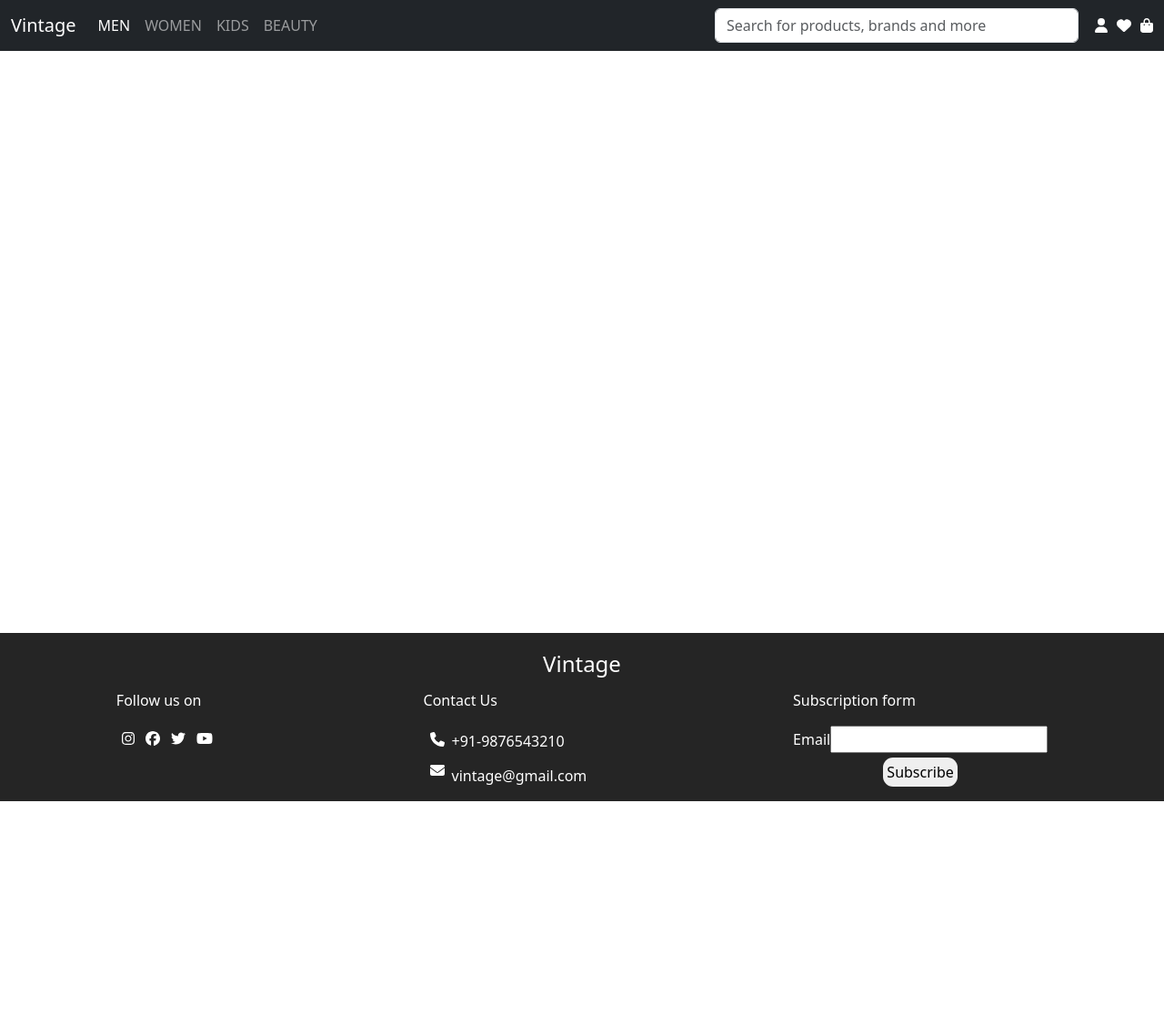
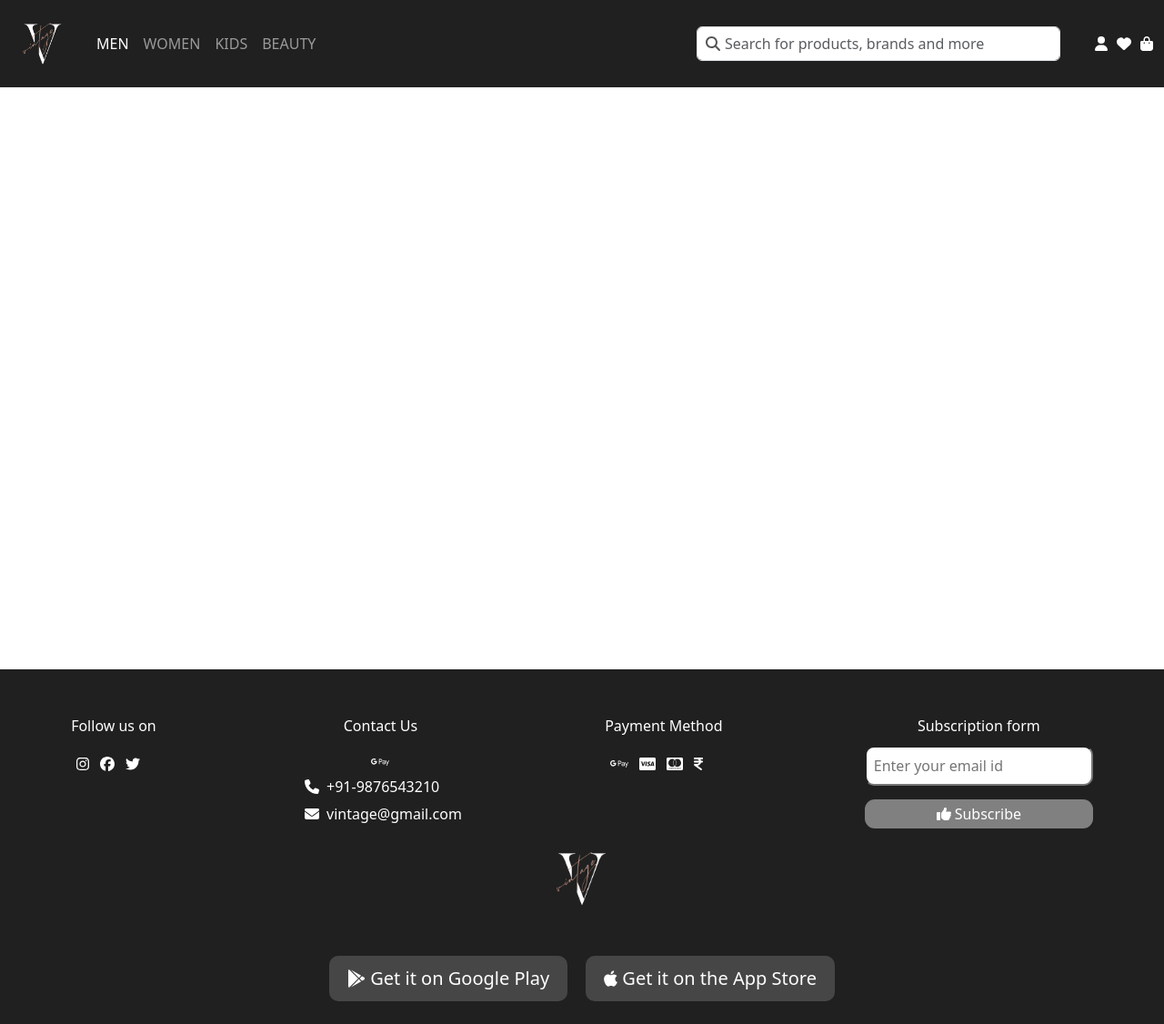
Before and after one commit to sraddhaanil/Vintage, a React (Create React App) app: page / in a window 1280 px wide. Shown: the whole page at 91% size. Before the commit the page ends 881 px from the top, so only its background shows below. Built offline with nearby package versions, Linux system fonts and the light colour scheme.

Commit message:
second commit

```diff
--- a/public/index.html
+++ b/public/index.html
@@ -2,7 +2,7 @@
 <html lang="en">
   <head>
     <meta charset="utf-8" />
-    <link rel="icon" href="%PUBLIC_URL%/favicon.ico" />
+    <link rel="icon" href="./favicon-32x32.png" />
     <meta name="viewport" content="width=device-width, initial-scale=1" />
     <meta name="theme-color" content="#000000" />
     <meta
@@ -24,7 +24,7 @@
       work correctly both with client-side routing and a non-root public URL.
       Learn how to configure a non-root public URL by running `npm run build`.
     -->
-    <title>React App</title>
+    <title>Vintage</title>
   </head>
   <body>
     <noscript>You need to enable JavaScript to run this app.</noscript>
--- a/src/components/Footer.js
+++ b/src/components/Footer.js
@@ -1,19 +1,27 @@
 import React from "react";
 import "../styles/Footer.css";
+import logoImage from "../images/logo.png";
 import { FontAwesomeIcon } from "@fortawesome/react-fontawesome";
 import {
   faInstagram,
   faFacebook,
   faTwitter,
-  faYoutube,
+  faGooglePlay,
+  faApple,
+  faGooglePay,
+  faCcVisa,
+  faCcMastercard,
+
+
 } from "@fortawesome/free-brands-svg-icons";
 
-import { faEnvelope, faPhone } from "@fortawesome/free-solid-svg-icons";
+
+import { faEnvelope, faPhone, faThumbsUp,faIndianRupeeSign, } from "@fortawesome/free-solid-svg-icons";
 
 function Footer() {
   return (
     <div className="footer">
-      <h4 id="footer-heading">Vintage</h4>
+
       <div className="content">
         <div>
           <p> Follow us on</p>
@@ -26,12 +34,13 @@ function Footer() {
           <a href="https://twitter.com/i/flow/login">
             <FontAwesomeIcon icon={faTwitter} id="social-icons" />
           </a>
-          <a href="https://www.youtube.com/">
-            <FontAwesomeIcon icon={faYoutube} id="social-icons" />
-          </a>
+
         </div>
         <div>
-          <p>Contact Us</p>
+        <div className="contact-heading">
+        <p>Contact Us</p>
+        <FontAwesomeIcon icon={faGooglePay} />
+      </div>
           <table>
             <tr>
               <td>
@@ -42,16 +51,43 @@ function Footer() {
             <td>
               <FontAwesomeIcon icon={faEnvelope} id="contact-icons" />
             </td>
-            <td>vintage@gmail.com</td>
+            <td className="email">vintage@gmail.com</td>
           </table>
+        </div>
+        <div className="Payment-method">
+        <p>Payment Method</p>
+        <FontAwesomeIcon icon={faGooglePay} id="payment-icon"/>
+        <FontAwesomeIcon icon={faCcVisa} id="payment-icon"/>
+        <FontAwesomeIcon icon={faCcMastercard} id="payment-icon" />
+        <FontAwesomeIcon icon={faIndianRupeeSign} id="payment-icon"/>
         </div>
         <div className="subscribe">
           <p>Subscription form</p>
-          <label for="email">Email</label>
-          <input type="email" id="email" />
-          <button>Subscribe</button>
+          <input type="email" id="email" className="text-box" placeholder="Enter your email id" />
+          <button><FontAwesomeIcon icon={faThumbsUp} /> Subscribe</button>
         </div>
       </div>
+      <div>
+      <img src={logoImage} alt="Logo" className=" logo-footer" />
+      </div>
+
+      <div class="download-buttons-container">
+      <a
+      href="https://play.google.com/store"
+      target="_blank"
+      rel="noopener noreferrer"
+      className="btn btn-outline-light btn-lg download-button">
+      <FontAwesomeIcon icon={faGooglePlay} /> Get it on Google Play
+    </a>
+    <a
+    href="https://apps.apple.com/"
+    target="_blank"
+    rel="noopener noreferrer"
+    className="btn btn-outline-light btn-lg download-button">
+    <FontAwesomeIcon icon={faApple} /> Get it on the App Store
+  </a>
+
+    </div>
     </div>
   );
 }
--- a/src/components/Header.js
+++ b/src/components/Header.js
@@ -1,11 +1,14 @@
 import React, { useState } from "react";
 import { Link } from "react-router-dom";
+import logoImage from "../images/logo.png";
+import "../styles/Header.css"
 
 import { FontAwesomeIcon } from "@fortawesome/react-fontawesome";
 import {
   faUser,
   faHeart,
   faBagShopping,
+  faSearch,
 } from "@fortawesome/free-solid-svg-icons";
 
 function Header() {
@@ -19,11 +22,11 @@ function Header() {
   };
 
   return (
-    <div>
-      <nav className="navbar navbar-expand-lg navbar-dark bg-dark ">
+    <div className="header">
+      <nav className="navbar navbar-expand-lg navbar-dark  ">
         <div className="container-fluid d-flex justify-content-around">
           <Link className="navbar-brand" to="/">
-            Vintage
+            <img src={logoImage} alt="Logo" className=" logo" />
           </Link>
           <button
             className="navbar-toggler"
@@ -59,9 +62,10 @@ function Header() {
               </li>
             </ul>
 
-            <form className="d-flex ms-auto position-relative">
+            <form className="d-flex ms-auto search-container position-relative">
+              <FontAwesomeIcon icon={faSearch} className="search-icon" />
               <input
-                className="form-control me-2 pl-4"
+                className="form-control me-2 pl-4 search-input"
                 type="search"
                 placeholder="Search for products, brands and more"
                 aria-label="Search"
@@ -70,7 +74,7 @@ function Header() {
                 style={{ width: "400px" }}
               />
             </form>
-
+<div className="icons-container">
             <FontAwesomeIcon
               icon={faUser}
               style={{ color: "white", marginLeft: "10px", cursor: "pointer" }}
@@ -84,6 +88,7 @@ function Header() {
               icon={faBagShopping}
               style={{ color: "white", marginLeft: "10px", cursor: "pointer" }}
             />
+            </div>
           </div>
         </div>
       </nav>
--- a/src/styles/Footer.css
+++ b/src/styles/Footer.css
@@ -1,13 +1,9 @@
 .footer{
-    background-color:rgb(37, 37, 37);
+    background-color:#202020;
     color: white;
-    padding: 15px;
+    padding-top: 50px;
 }
 
-.footer #footer-heading{
-    text-align: center;
-    padding: 5px;
-}
 
 .footer .content{
     display: flex;
@@ -26,6 +22,12 @@
     color: white;
 }
 
+.footer .content #payment-icon{
+    padding: 3px;
+    margin: 3px;
+    color: white;
+}
+
 .footer .content .subscribe button{
     display: block;
     text-align: center;
@@ -36,3 +38,93 @@
     margin-right: auto;
     margin-left: auto;
 }
+
+.footer .content .text-box{
+    border-radius: 10px;
+}
+
+.logo-footer {
+    display: block;
+    margin: 0 auto;
+    width: 90px;
+    height: auto;
+    padding-bottom: 20px;
+  }
+
+
+#contact-icons {
+    vertical-align: middle;
+    margin-right: 5px;
+  }
+
+  .contact-heading{
+    text-align: center;
+  }
+
+  .email {
+    vertical-align: middle;
+  }
+
+
+.subscribe {
+    display: flex;
+    flex-direction: column;
+    align-items: center;
+  }
+
+  .subscribe p {
+    margin-bottom: 10px;
+  }
+
+  .subscribe label {
+    display: inline-block;
+    margin-bottom: 5px;
+  }
+
+  .subscribe input {
+    width: 100%;
+    padding: 8px;
+    margin-bottom: 10px;
+  }
+
+
+ .subscribe button {
+    width: 100%;
+    padding: 8px;
+    margin-bottom: 10px;
+    background-color: #808080;
+    color: #fff;
+    padding: 8px 15px;
+    border: none;
+    border-radius: 5px;
+    cursor: pointer;
+}
+
+  .subscribe button:hover {
+    background-color: #606060;
+  }
+
+
+
+.download-button {
+
+    background-color: #80808065;
+    color: white;
+    text-decoration: none;
+    padding: 10px 20px;
+    border-radius: 10px;
+    border: none;
+  }
+
+  .download-button:hover {
+    background-color: #606060;
+  }
+
+
+.download-buttons-container {
+    display: flex;
+    justify-content: center;
+    gap: 20px;
+    margin-top: 20px;
+    padding-bottom: 25px;
+}
--- /dev/null
+++ b/src/styles/Header.css
@@ -0,0 +1,34 @@
+
+
+
+.logo{
+    width: 70px;
+    border-radius: 50px;
+}
+.navbar{
+    background-color: #202020;
+}
+
+
+.search-container {
+    position: relative;
+  }
+
+  .search-icon {
+    position: absolute;
+    left: 10px;
+    top: 50%;
+    transform: translateY(-50%);
+    color: #555;
+  }
+
+  .search-input {
+    padding-left: 30px;
+  }
+
+
+  .icons-container {
+    display: flex;
+    align-items: center;
+    margin-left: 20px;
+  }
```
Also changed, not shown: public/favicon-32x32.png (added), src/images/logo.png (added).
